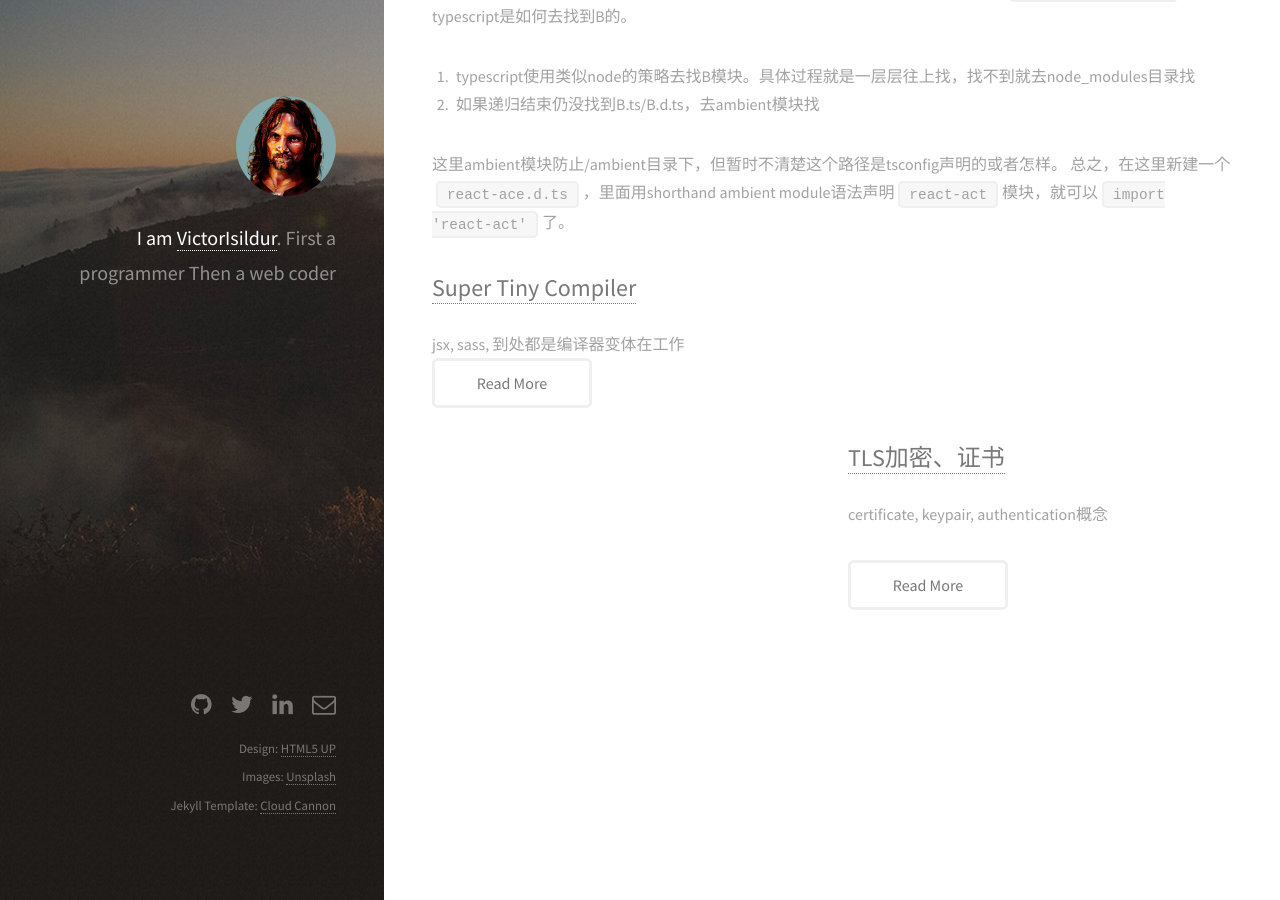
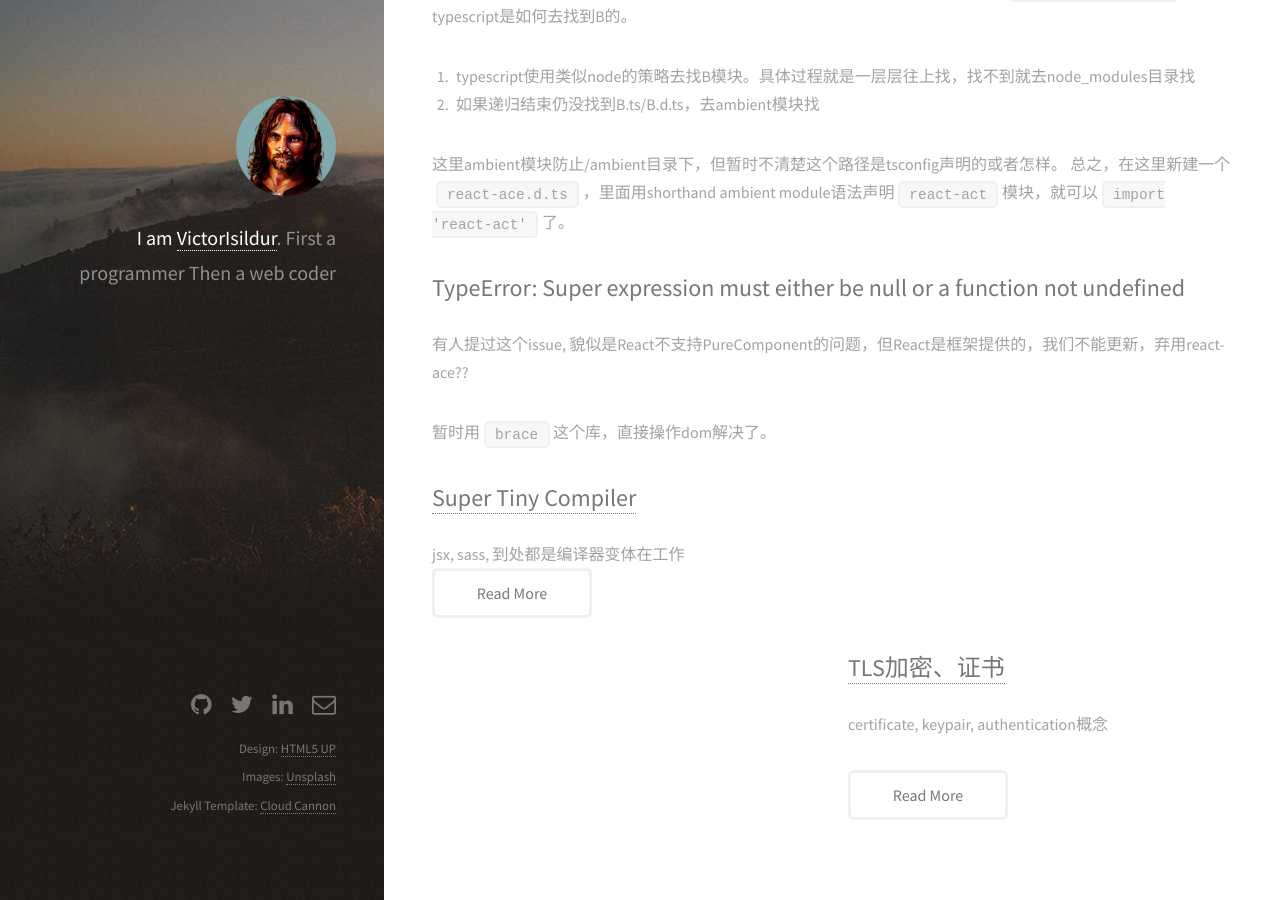
Before and after one commit to victorisildur/victorisildur.github.io, a Jekyll site: the page built from _posts/2016-09-26-typescript.markdown, in a window 1280 px wide and 900 px high, scrolled down 5312 px. Built offline with Jekyll 4.4.1, drawn with Linux system fonts in a browser that asks for light colours; Markdown is read by kramdown in place of the engine named in the settings.

Commit message:
react-ace依赖高版本react

````diff
--- a/_posts/2016-09-26-typescript.markdown
+++ b/_posts/2016-09-26-typescript.markdown
@@ -175,3 +175,9 @@ workflowReducer收到这个action后，workflowState根据trigger做出跃迁，
 
 这里ambient模块防止/ambient目录下，但暂时不清楚这个路径是tsconfig声明的或者怎样。
 总之，在这里新建一个```react-ace.d.ts```，里面用shorthand ambient module语法声明```react-act```模块，就可以```import 'react-act'```了。
+
+## TypeError: Super expression must either be null or a function not undefined
+
+有人提过这个issue, 貌似是React不支持PureComponent的问题，但React是框架提供的，我们不能更新，弃用react-ace??
+
+暂时用```brace```这个库，直接操作dom解决了。
````
